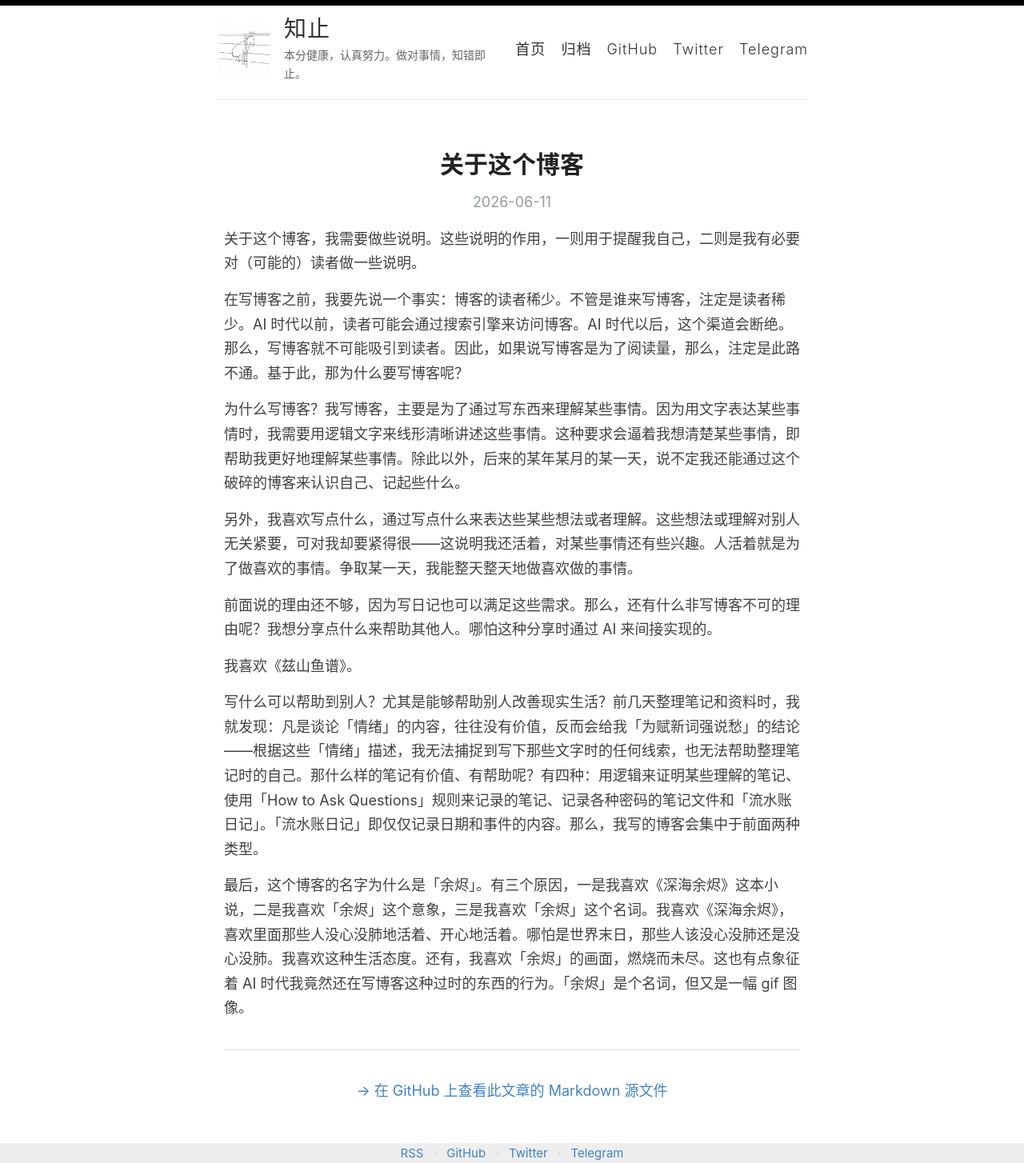
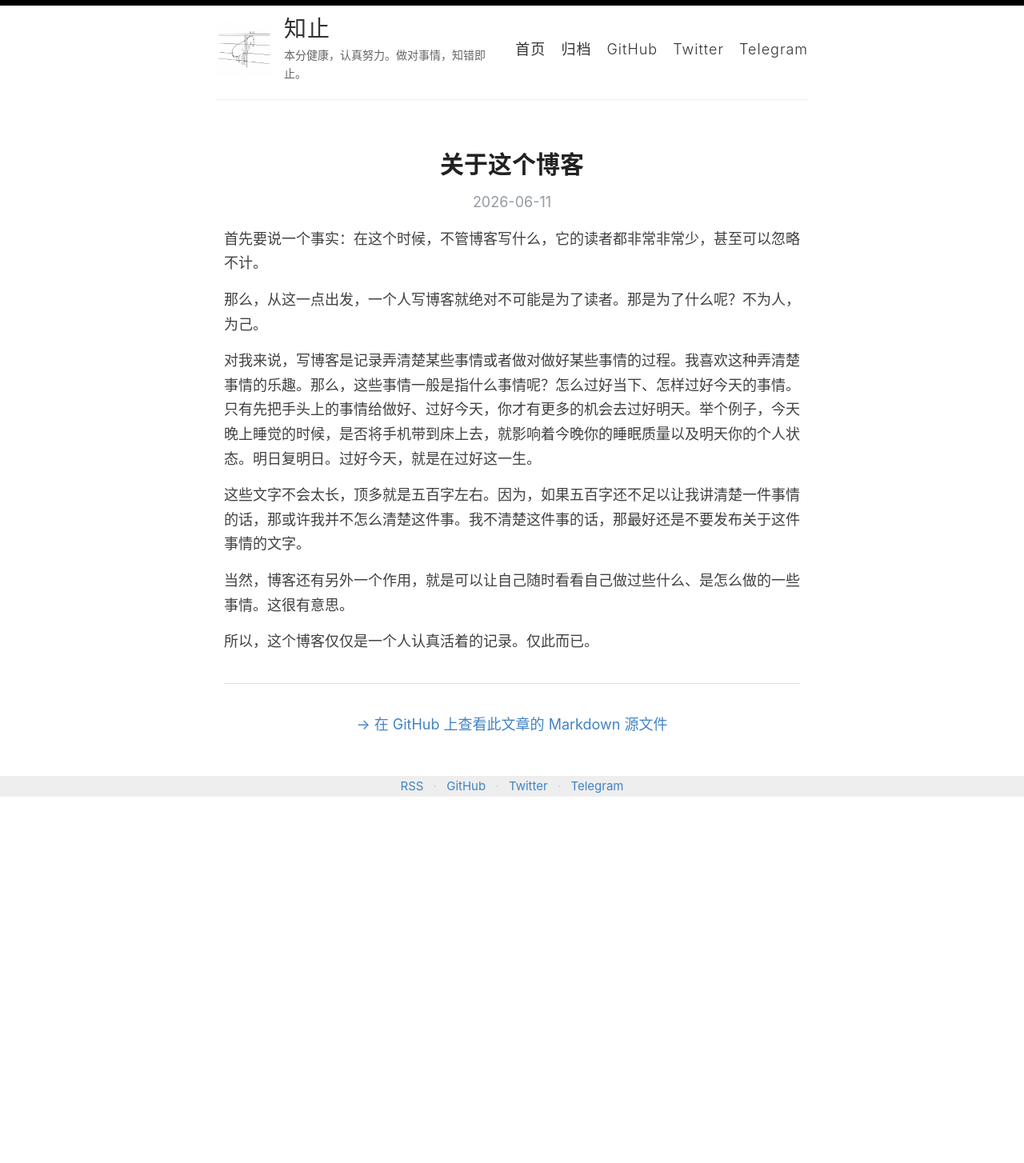
Before and after one commit to hong525-gh/hong525_blog, a Jekyll site: the page built from _posts/2026-06-12-about-blog.md, in a window 1280 px wide. Shown: the whole page at 80% size. Built offline with Jekyll 4.4.1, drawn with Linux system fonts in a browser that asks for light colours; after the commit the page ends 996 px from its top, so only the background shows below that.

Commit message:
Update 2026-06-12-about-blog.md

```diff
--- a/_posts/2026-06-12-about-blog.md
+++ b/_posts/2026-06-12-about-blog.md
@@ -5,18 +5,14 @@ date: 2026-06-12 05:39 +0800
 categories: pin
 ---
 
-关于这个博客，我需要做些说明。这些说明的作用，一则用于提醒我自己，二则是我有必要对（可能的）读者做一些说明。
+首先要说一个事实：在这个时候，不管博客写什么，它的读者都非常非常少，甚至可以忽略不计。
 
-在写博客之前，我要先说一个事实：博客的读者稀少。不管是谁来写博客，注定是读者稀少。AI 时代以前，读者可能会通过搜索引擎来访问博客。AI 时代以后，这个渠道会断绝。那么，写博客就不可能吸引到读者。因此，如果说写博客是为了阅读量，那么，注定是此路不通。基于此，那为什么要写博客呢？
+那么，从这一点出发，一个人写博客就绝对不可能是为了读者。那是为了什么呢？不为人，为己。
 
-为什么写博客？我写博客，主要是为了通过写东西来理解某些事情。因为用文字表达某些事情时，我需要用逻辑文字来线形清晰讲述这些事情。这种要求会逼着我想清楚某些事情，即帮助我更好地理解某些事情。除此以外，后来的某年某月的某一天，说不定我还能通过这个破碎的博客来认识自己、记起些什么。
+对我来说，写博客是记录弄清楚某些事情或者做对做好某些事情的过程。我喜欢这种弄清楚事情的乐趣。那么，这些事情一般是指什么事情呢？怎么过好当下、怎样过好今天的事情。只有先把手头上的事情给做好、过好今天，你才有更多的机会去过好明天。举个例子，今天晚上睡觉的时候，是否将手机带到床上去，就影响着今晚你的睡眠质量以及明天你的个人状态。明日复明日。过好今天，就是在过好这一生。
 
-另外，我喜欢写点什么，通过写点什么来表达些某些想法或者理解。这些想法或理解对别人无关紧要，可对我却要紧得很——这说明我还活着，对某些事情还有些兴趣。人活着就是为了做喜欢的事情。争取某一天，我能整天整天地做喜欢做的事情。
+这些文字不会太长，顶多就是五百字左右。因为，如果五百字还不足以让我讲清楚一件事情的话，那或许我并不怎么清楚这件事。我不清楚这件事的话，那最好还是不要发布关于这件事情的文字。
 
-前面说的理由还不够，因为写日记也可以满足这些需求。那么，还有什么非写博客不可的理由呢？我想分享点什么来帮助其他人。哪怕这种分享时通过 AI 来间接实现的。
+当然，博客还有另外一个作用，就是可以让自己随时看看自己做过些什么、是怎么做的一些事情。这很有意思。
 
-我喜欢《兹山鱼谱》。
-
-写什么可以帮助到别人？尤其是能够帮助别人改善现实生活？前几天整理笔记和资料时，我就发现：凡是谈论「情绪」的内容，往往没有价值，反而会给我「为赋新词强说愁」的结论——根据这些「情绪」描述，我无法捕捉到写下那些文字时的任何线索，也无法帮助整理笔记时的自己。那什么样的笔记有价值、有帮助呢？有四种：用逻辑来证明某些理解的笔记、使用「How to Ask Questions」规则来记录的笔记、记录各种密码的笔记文件和「流水账日记」。「流水账日记」即仅仅记录日期和事件的内容。那么，我写的博客会集中于前面两种类型。
-
-最后，这个博客的名字为什么是「余烬」。有三个原因，一是我喜欢《深海余烬》这本小说，二是我喜欢「余烬」这个意象，三是我喜欢「余烬」这个名词。我喜欢《深海余烬》，喜欢里面那些人没心没肺地活着、开心地活着。哪怕是世界末日，那些人该没心没肺还是没心没肺。我喜欢这种生活态度。还有，我喜欢「余烬」的画面，燃烧而未尽。这也有点象征着 AI 时代我竟然还在写博客这种过时的东西的行为。「余烬」是个名词，但又是一幅 gif 图像。
+所以，这个博客仅仅是一个人认真活着的记录。仅此而已。
```
